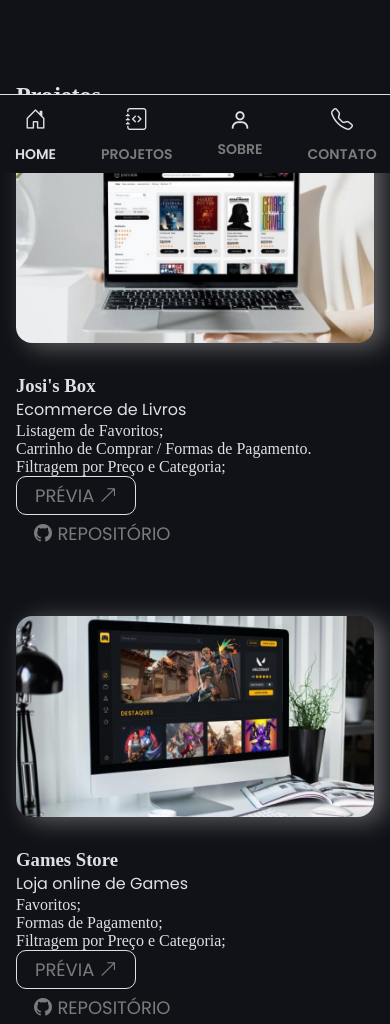
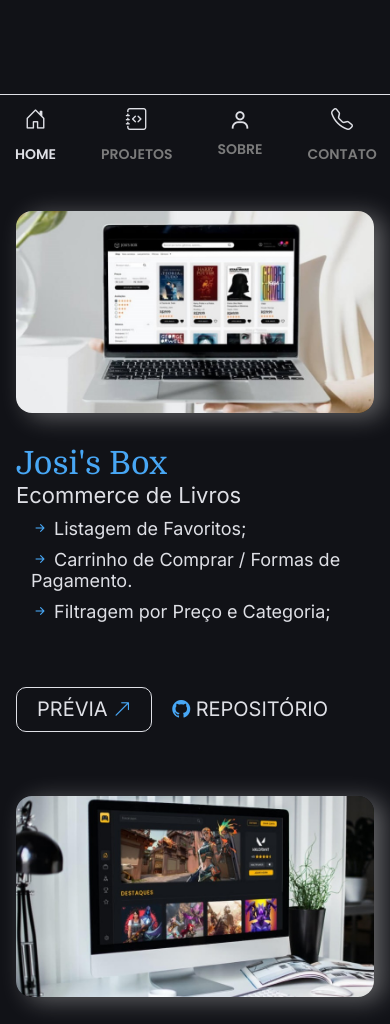
Before and after one commit to guuhferiani/diweb2405, a plain HTML site: page index.html in a window 390 px wide. Shown: the part 671-1695 px from the top of the page. Drawn offline with nearby package versions, Linux system fonts and the light colour scheme.

Commit message:
update responsivo titulos

```diff
--- a/css/style.css
+++ b/css/style.css
@@ -5,9 +5,11 @@
 
 :root {
     --font-menu: "Poppins", serif;
-    --font-h1: ;
-    --font-h2: ;
-    --font-p: ;
+    --texto: "Inter", sans-serif;
+    --titulo-h1: ;
+    --font-h2: "Inter", sans-serif;
+    --font-h3: "Domine", serif;
+    --font-p: "Domine", serif;
 }
 
 /* tema Dark */
@@ -20,7 +22,7 @@
     --cor-borda: #dfe0e6;
 
     --cor-titulo: #dfe0e6;
-    --cor-subtitulo: #dfe0e6;
+    --cor-subtitulo: #48a7f5;
 
     --cor-texto: #dfe0e6;
 
@@ -34,6 +36,8 @@
     --trocar-tema: #ffa600;
 
     --cor-btn: #dfe0e6;
+
+    --cor-seta: #48a7f5;
 }
 
 /* tema Light */
@@ -59,6 +63,8 @@
 
     --cor-btn: #111217;
 
+    --cor-seta: #111217;
+
 }
 
 
@@ -68,7 +74,7 @@
     /* margem */
     padding: 0;
     /* preenchimento */
-    list-style: none;
+/*     list-style: none; */
     box-sizing: border-box;
 }
 
@@ -145,6 +151,7 @@ Class = ( . ) ponto */
     align-items: center;
     background: transparent;
     gap: 15px;
+    list-style: none;
 }
 
 .menu-item {
@@ -268,6 +275,13 @@ Class = ( . ) ponto */
     gap: 32px;
 }
 
+.projetos h2 {
+    text-align: center;
+    font-family: var(--font-h2);
+    color: var(--cor-titulo);
+    margin-bottom: 25px;
+}
+
 .projetos-container {
     display: flex;
     flex-direction: column;
@@ -292,14 +306,69 @@ Class = ( . ) ponto */
     box-shadow: 10px 4px 25px rgba(196, 196, 196, 0.452);
 }
 
+.card-title {
+    font-size: 32px;
+    color: var(--cor-subtitulo);
+    font-weight: 100;
+    font-family: var(--font-h3);
+}
 
+.card-descricao {
+    color: var(--cor-texto);
+    font-size: 22px;
+    font-family: var(--texto);
+}
 
+.card-lista {
+    font-family: var(--texto);
+   /*  list-style: disc; */
+    margin-bottom: 50px;
+}
+
+.card-lista .card-item {
+    font-size: 18px;
+    color: var(--cor-texto);
+    margin: 10px;
+    margin-left: 15px;
+    list-style: none;
+}
+
+.icone-seta {
+    color: var(--cor-seta);
+}
+
+.card-button,
+.card-descricao {
+    display: flex;
+    flex-flow: row;
+    justify-content: flex-start;
+}
+
+.card-button .btn {
+    padding: 8px 20px;
+    margin-top: 15px;
+}
+
+.card-button .btn span {
+    color: var(--cor-btn);
+    font-family: var(--texto);
+    font-size: 20px;
+}
+
+.card-button .btn i:hover,
+.card-button .btn span:hover {
+    color: var(--cor--menu);
+}
+
+.card-button .btn i {
+    color: var(--cor-seta);
+}
 
 
 /*  Responsivo  */
 
 @media (min-width: 768px) {
-    /* comprimento até  */
+    /* apartir de  */
 
     #header {
         position: fixed;
@@ -337,10 +406,22 @@ Class = ( . ) ponto */
         font-size: 80px;
     }
 
+    .projetos h2 {
+        font-size: 60px;
+    }
+
+} /* fim 768px */
+
+
+/* Comprimento até 768px */
+@media (max-width: 768px) {
+    .projetos h2 {
+        font-size: 60px;
+    }
 }
+/* Fim comprimento até 768px */
 
-/* Fim 768px */
-
+/* apartir de  */
 @media (min-width: 992px) {
 
     .projeto-card {
@@ -352,11 +433,14 @@ Class = ( . ) ponto */
     .img-card {
         width: 55%;
     }
-
+    .projetos h2 {
+        font-size: 60px;
+    }
 }
 
 /* Fim 992 */
 
+/* apartir de  */
 @media (min-width: 1200px) {
     #home {
         padding: 60px 96px 32px;
@@ -368,10 +452,14 @@ Class = ( . ) ponto */
     p, span, li {
         font-size: 20px;
     }
+    .projetos h2 {
+        font-size: 80px;
+    }
 }
 
 /*  fim 1200px */
 
+/* apartir de  */
 @media (min-width: 1400px) {
 
     .header {
@@ -383,7 +471,9 @@ Class = ( . ) ponto */
         font-size: 100px;
         /* text-align: justify; */
     }
-
+    .projetos h2 {
+        font-size: 90px;
+    }
 }
 
 /* fim 1400px */
--- a/index.html
+++ b/index.html
@@ -177,15 +177,19 @@
                     <p class="card-descricao"> Ecommerce de Livros </p>
 
                     <ul class="card-lista">
+
                         <li class="card-item">
+                            <i class="bi bi-arrow-right-short icone-seta"></i>
                             Listagem de Favoritos;
                         </li>
 
                         <li class="card-item">
+                            <i class="bi bi-arrow-right-short icone-seta"></i>
                             Carrinho de Comprar / Formas de Pagamento.
                         </li>
 
                         <li class="card-item">
+                            <i class="bi bi-arrow-right-short icone-seta"></i>
                             Filtragem por Preço e Categoria;
                         </li>
                     </ul>
```
